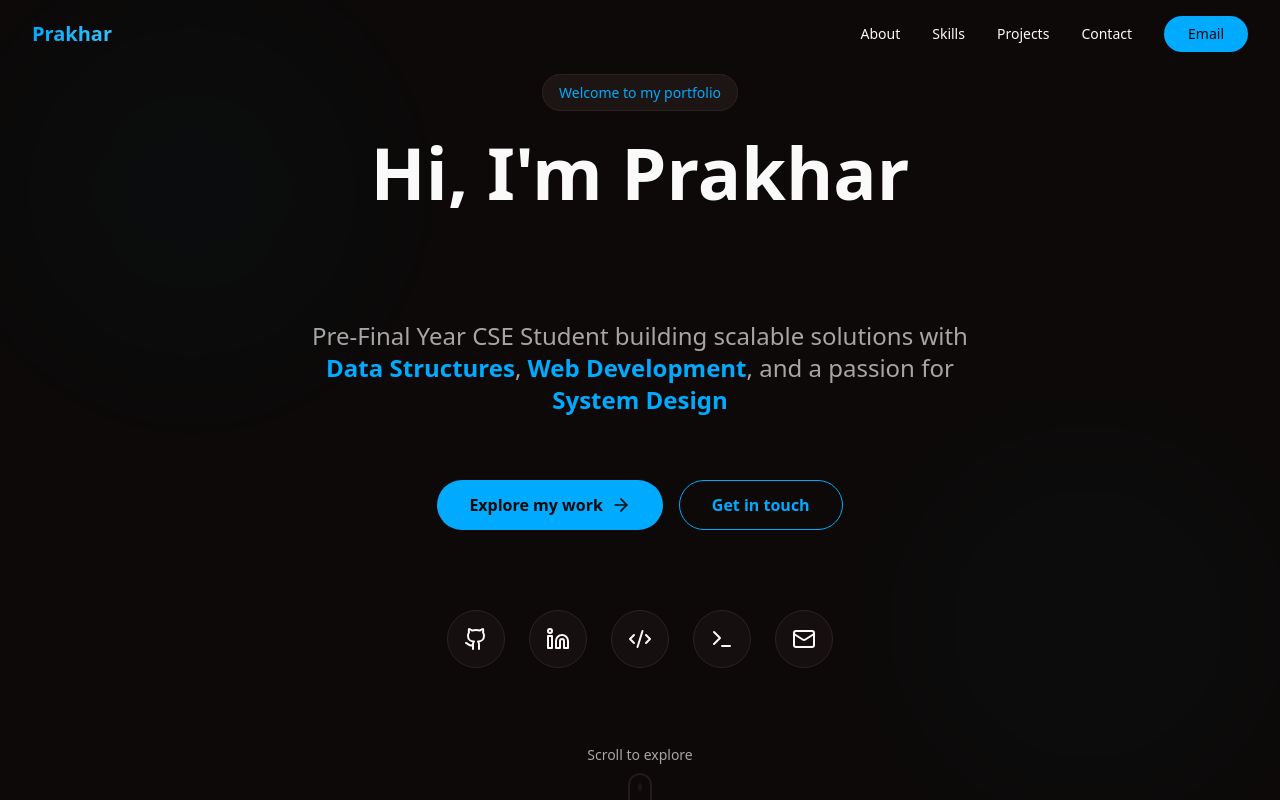
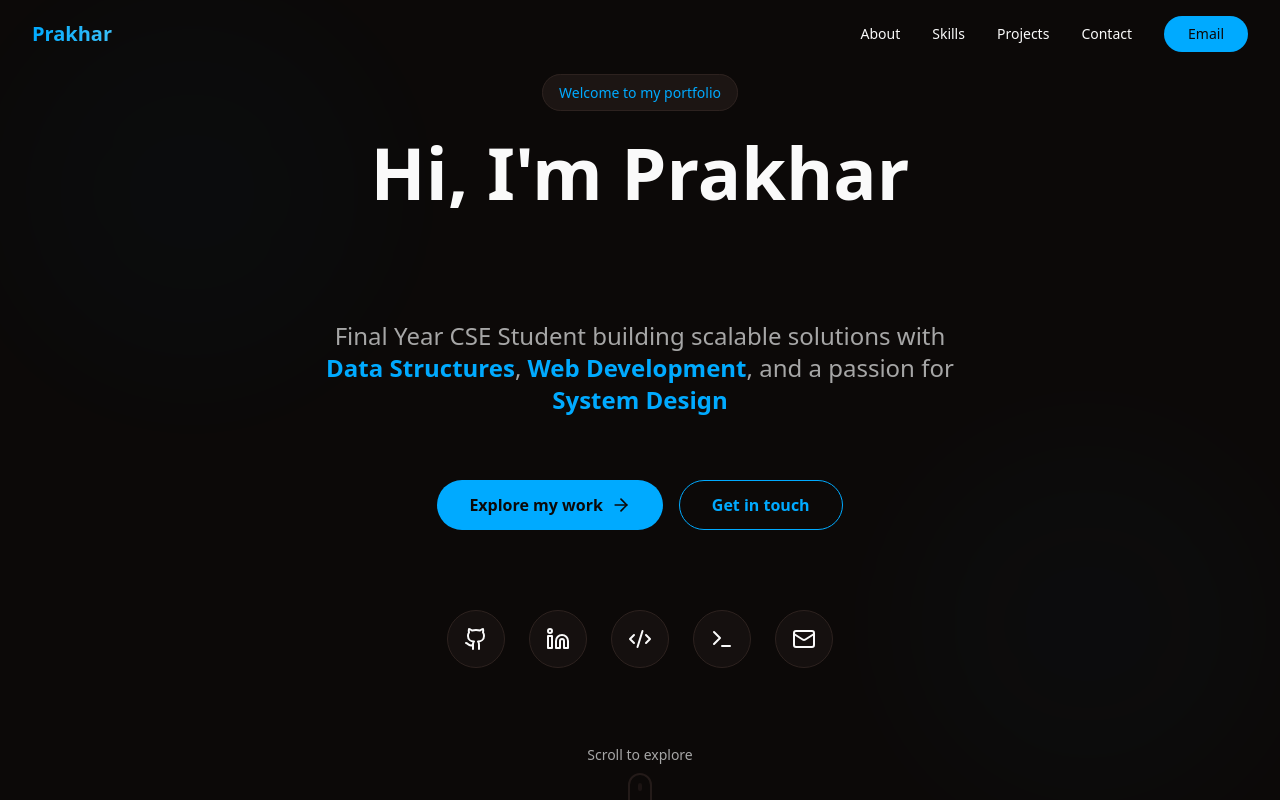
Before and after one commit to Prakhar3518/Portfolio2.0, a Next.js app: page / in a window 1280 px wide. Shown: the top 800 px of the page. Built offline with nearby package versions, Linux system fonts and the light colour scheme.

Commit message:
Update student status from Pre-Final to Final Year

```diff
--- a/components/Hero.tsx
+++ b/components/Hero.tsx
@@ -50,7 +50,7 @@ export default function Hero() {
           </h1>
 
           <p className="text-xl md:text-2xl text-muted-foreground max-w-2xl mx-auto leading-relaxed">
-            Pre-Final Year CSE Student building scalable solutions with{' '}
+            Final Year CSE Student building scalable solutions with{' '}
             <span className="text-primary font-semibold">Data Structures</span>,{' '}
             <span className="text-primary font-semibold">Web Development</span>, and a passion for{' '}
             <span className="text-primary font-semibold">System Design</span>
```
